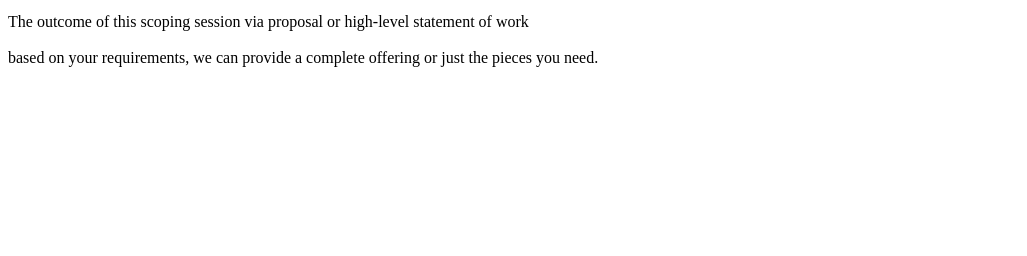
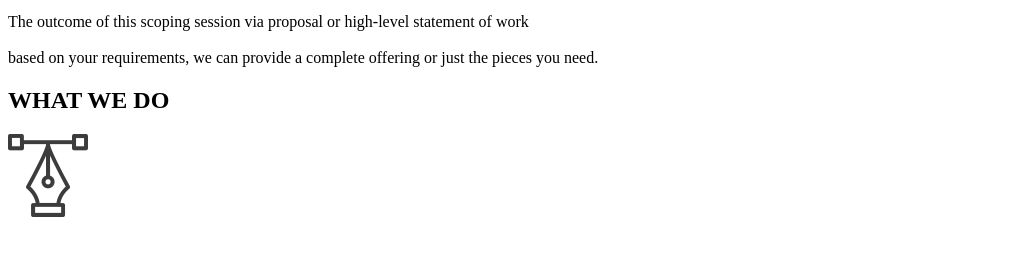
Before and after one commit to Cheruiyot-Moryn/Delani-Studio, a plain HTML site: page index.html in a window 1280 px wide. Shown: the part 496-752 px from the top of the page, without its empty margins (0-1027 px from the left). Drawn offline with Linux system fonts and the light colour scheme.

Commit message:
what we do

```diff
--- a/index.html
+++ b/index.html
@@ -26,6 +26,12 @@
             <h1>SERVICES</h1>
             <p>Before we sign or write a line of code our team will spend the necessary time needed to undderstand your product vision. </p>
             <p>The outcome of this scoping session via proposal or high-level statement of work <br><br> based on your requirements, we can provide a complete offering or just the pieces you need. </p>
+            <div class="container" id="What We Do">
+                <h2>WHAT WE DO</h2>
+                <div class="col-md-4">
+                  <div class="row pt-5">
+                    <div class="design">
+                      <img src="images/design_icon.png">
         </div>
     </div>
 </body>
```
